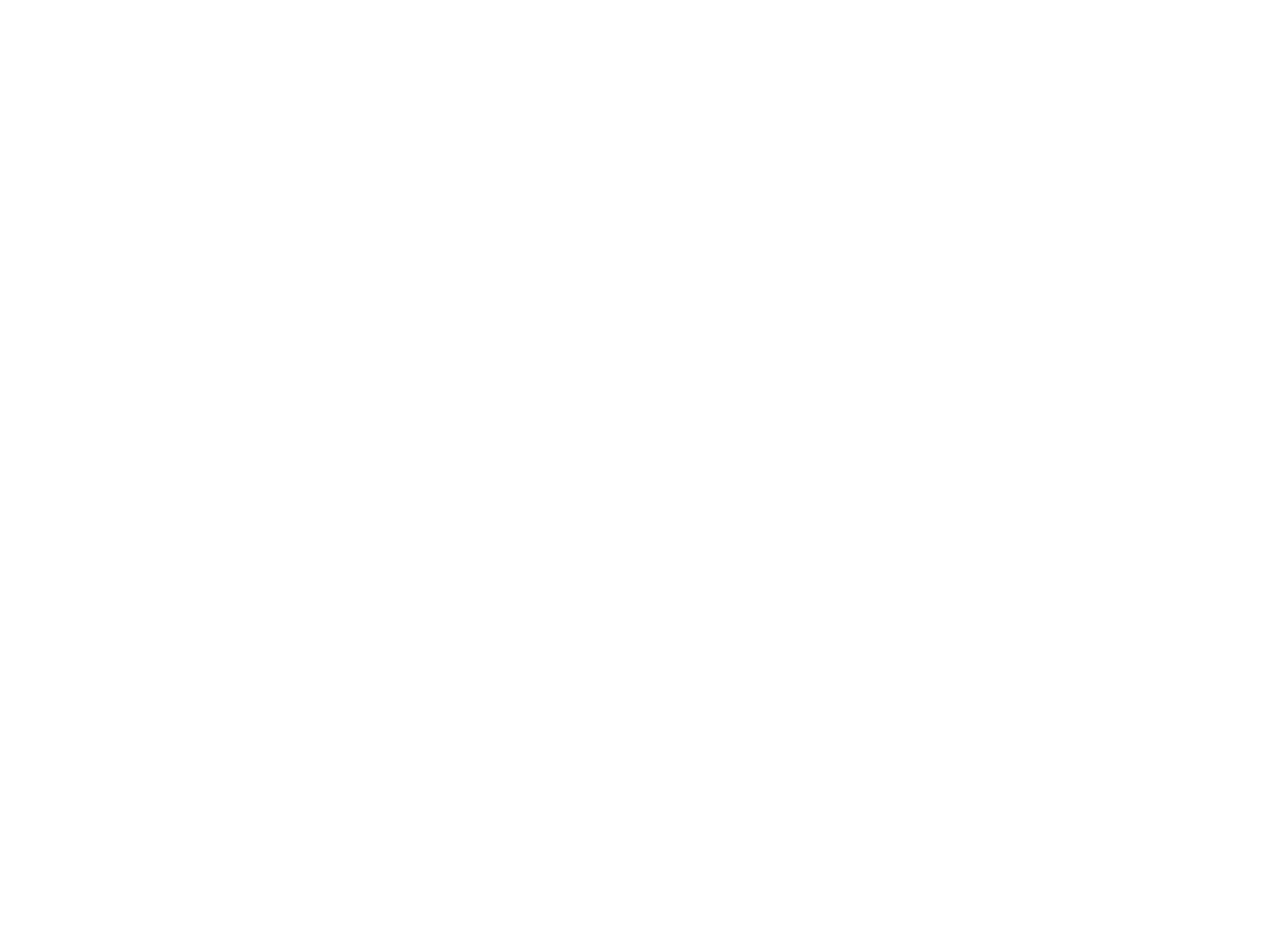
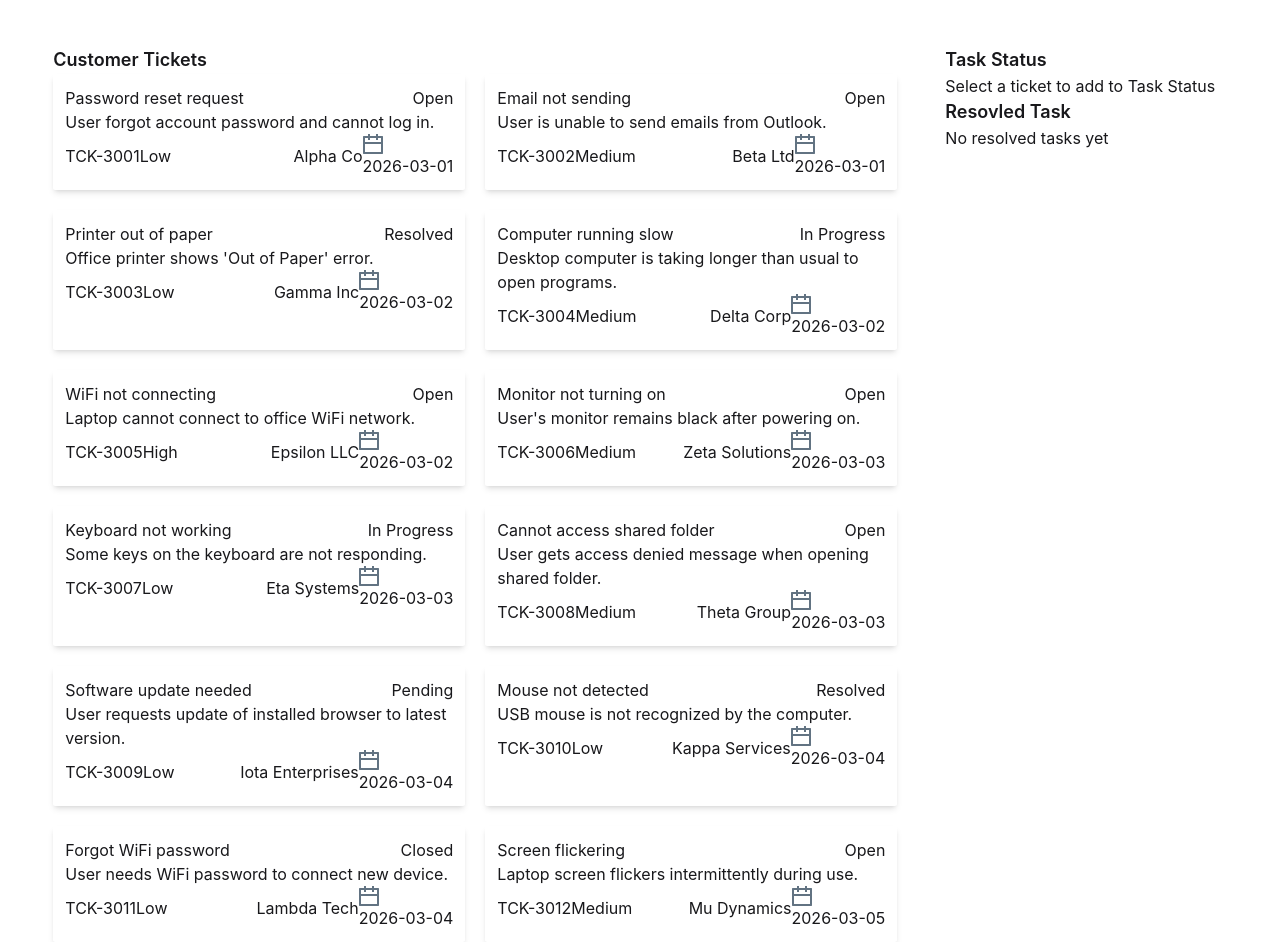
Before and after one commit to theophildio/mr-td-ticket-system, a React (Vite) app: page / in a window 1280 px wide. Shown: the part 365-1307 px from the top of the page. Before the commit the page ends 800 px from the top, so only its background shows below. Built offline with nearby package versions, Linux system fonts and the light colour scheme.

Commit message:
Created fake data and tickets in UI

```diff
--- /dev/null
+++ b/public/tickets.json
@@ -0,0 +1,110 @@
+[
+  {
+    "id": "TCK-3001",
+    "title": "Password reset request",
+    "description": "User forgot account password and cannot log in.",
+    "customer": "Alpha Co",
+    "priority": "Low",
+    "status": "Open",
+    "createdAt": "2026-03-01"
+  },
+  {
+    "id": "TCK-3002",
+    "title": "Email not sending",
+    "description": "User is unable to send emails from Outlook.",
+    "customer": "Beta Ltd",
+    "priority": "Medium",
+    "status": "Open",
+    "createdAt": "2026-03-01"
+  },
+  {
+    "id": "TCK-3003",
+    "title": "Printer out of paper",
+    "description": "Office printer shows 'Out of Paper' error.",
+    "customer": "Gamma Inc",
+    "priority": "Low",
+    "status": "Resolved",
+    "createdAt": "2026-03-02"
+  },
+  {
+    "id": "TCK-3004",
+    "title": "Computer running slow",
+    "description": "Desktop computer is taking longer than usual to open programs.",
+    "customer": "Delta Corp",
+    "priority": "Medium",
+    "status": "In Progress",
+    "createdAt": "2026-03-02"
+  },
+  {
+    "id": "TCK-3005",
+    "title": "WiFi not connecting",
+    "description": "Laptop cannot connect to office WiFi network.",
+    "customer": "Epsilon LLC",
+    "priority": "High",
+    "status": "Open",
+    "createdAt": "2026-03-02"
+  },
+  {
+    "id": "TCK-3006",
+    "title": "Monitor not turning on",
+    "description": "User's monitor remains black after powering on.",
+    "customer": "Zeta Solutions",
+    "priority": "Medium",
+    "status": "Open",
+    "createdAt": "2026-03-03"
+  },
+  {
+    "id": "TCK-3007",
+    "title": "Keyboard not working",
+    "description": "Some keys on the keyboard are not responding.",
+    "customer": "Eta Systems",
+    "priority": "Low",
+    "status": "In Progress",
+    "createdAt": "2026-03-03"
+  },
+  {
+    "id": "TCK-3008",
+    "title": "Cannot access shared folder",
+    "description": "User gets access denied message when opening shared folder.",
+    "customer": "Theta Group",
+    "priority": "Medium",
+    "status": "Open",
+    "createdAt": "2026-03-03"
+  },
+  {
+    "id": "TCK-3009",
+    "title": "Software update needed",
+    "description": "User requests update of installed browser to latest version.",
+    "customer": "Iota Enterprises",
+    "priority": "Low",
+    "status": "Pending",
+    "createdAt": "2026-03-04"
+  },
+  {
+    "id": "TCK-3010",
+    "title": "Mouse not detected",
+    "description": "USB mouse is not recognized by the computer.",
+    "customer": "Kappa Services",
+    "priority": "Low",
+    "status": "Resolved",
+    "createdAt": "2026-03-04"
+  },
+  {
+    "id": "TCK-3011",
+    "title": "Forgot WiFi password",
+    "description": "User needs WiFi password to connect new device.",
+    "customer": "Lambda Tech",
+    "priority": "Low",
+    "status": "Closed",
+    "createdAt": "2026-03-04"
+  },
+  {
+    "id": "TCK-3012",
+    "title": "Screen flickering",
+    "description": "Laptop screen flickers intermittently during use.",
+    "customer": "Mu Dynamics",
+    "priority": "Medium",
+    "status": "Open",
+    "createdAt": "2026-03-05"
+  }
+]
--- a/src/App.jsx
+++ b/src/App.jsx
@@ -1,8 +1,18 @@
+import { Suspense } from "react";
 import "./App.css";
 import Banner from "./components/Banner/Banner";
 import Navbar from "./components/Navbar/Navbar";
+import Tickets from "./components/Tickets/Tickets";
+
+const fetchTickets = async () => {
+  const res = await fetch("/tickets.json")
+  return res.json();
+}
 
 function App() {
+  const ticketPromise = fetchTickets();
+
+
   return (
     <>
       {/* Header */}
@@ -12,6 +22,20 @@
       {/* Main body */}
       <main className="w-11/12 mx-auto">
         <Banner></Banner>
+        <section className="left-side flex justify-between gap-12">
+          <div className="customer-tickets w-3/4">
+            <h3 className="text-lg font-semibold">Customer Tickets</h3>
+            <Suspense fallback={<span className="loading loading-spinner loading-md"></span>}>
+              <Tickets ticketPromise={ticketPromise}></Tickets>
+            </Suspense>
+          </div>
+          <div className="right-side w-1/4">
+            <h3 className="text-lg font-semibold">Task Status</h3>
+            <span>Select a ticket to add to Task Status</span>
+            <h3 className="text-lg font-semibold">Resovled Task</h3>
+            <span>No resolved tasks yet</span>
+          </div>
+        </section>
       </main>
     </>
   );
--- /dev/null
+++ b/src/components/Ticket/Ticket.jsx
@@ -0,0 +1,30 @@
+import calendarIcon from "../../assets/calendar-icon.png";
+
+const Ticket = ({ ticket }) => {
+  const { id, title, description, customer, priority, status, createdAt } =
+    ticket;
+  return (
+    <div className="bg-gray rounded-xs shadow-md p-3">
+      <div className="flex justify-between">
+        <p>{title}</p>
+        <span>{status}</span>
+      </div>
+      <p>{description}</p>
+      <div className="flex justify-between">
+        <div className="flex items-center">
+          <span>{id}</span>
+          <span>{priority}</span>
+        </div>
+        <div className="flex items-center">
+          <span>{customer}</span>
+          <span>
+            <img src={calendarIcon} alt="Calendar icon" />
+            {createdAt}
+          </span>
+        </div>
+      </div>
+    </div>
+  );
+};
+
+export default Ticket;
--- /dev/null
+++ b/src/components/Tickets/Tickets.jsx
@@ -0,0 +1,20 @@
+import { use } from "react";
+import Ticket from "../Ticket/Ticket";
+
+const Tickets = ({ticketPromise}) => {
+    const tickets = use(ticketPromise);
+    console.log(tickets);
+
+    return (
+        <div className="tickets grid grid-cols-2 gap-5">
+            {
+                tickets.map(ticket => <Ticket
+                    key={ticket.id}
+                    ticket={ticket}>
+                    </Ticket>)
+            }
+        </div>
+    );
+};
+
+export default Tickets;
```
